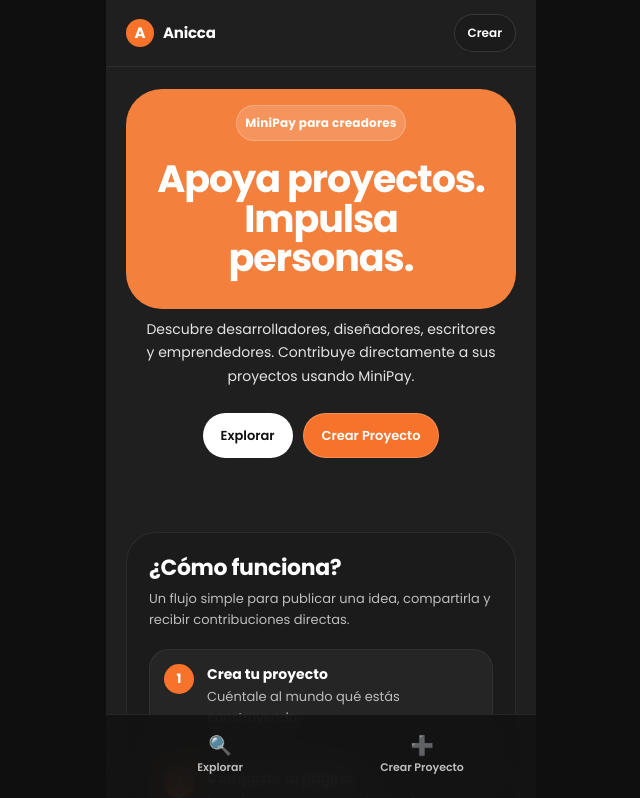
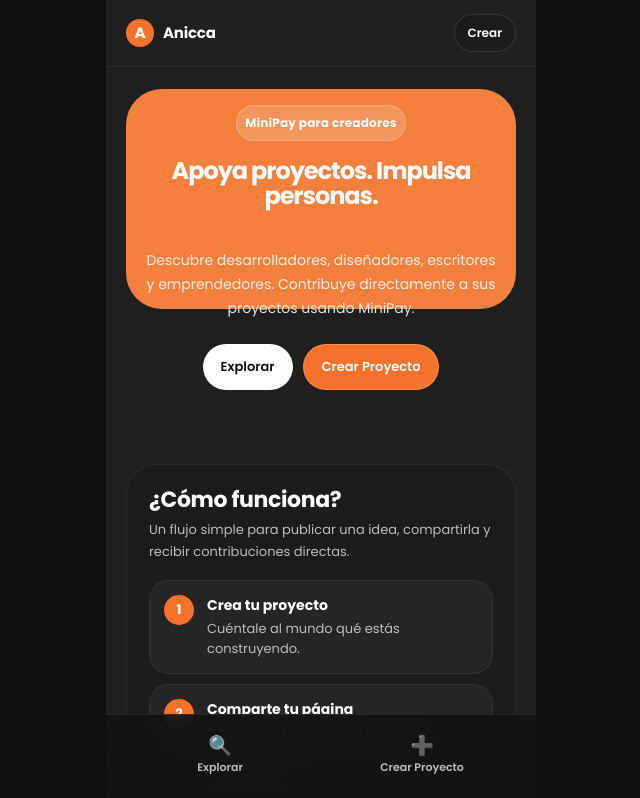
Before and after one commit to dfv0624/anicca, a Next.js app: page / in a window 1280 px wide. Shown: the top 798 px of the page, without its empty margins (319-959 px from the left). Built offline with nearby package versions, Linux system fonts and the light colour scheme.

Commit message:
Update globals.css

```diff
--- a/app/globals.css
+++ b/app/globals.css
@@ -132,7 +132,7 @@
 .hero-title {
   max-width: 330px;
   margin: 18px auto 0;
-  font-size: 38px;
+  font-size: 24px;
   font-weight: 700;
   letter-spacing: -1.05px;
   line-height: 1.04;
```
